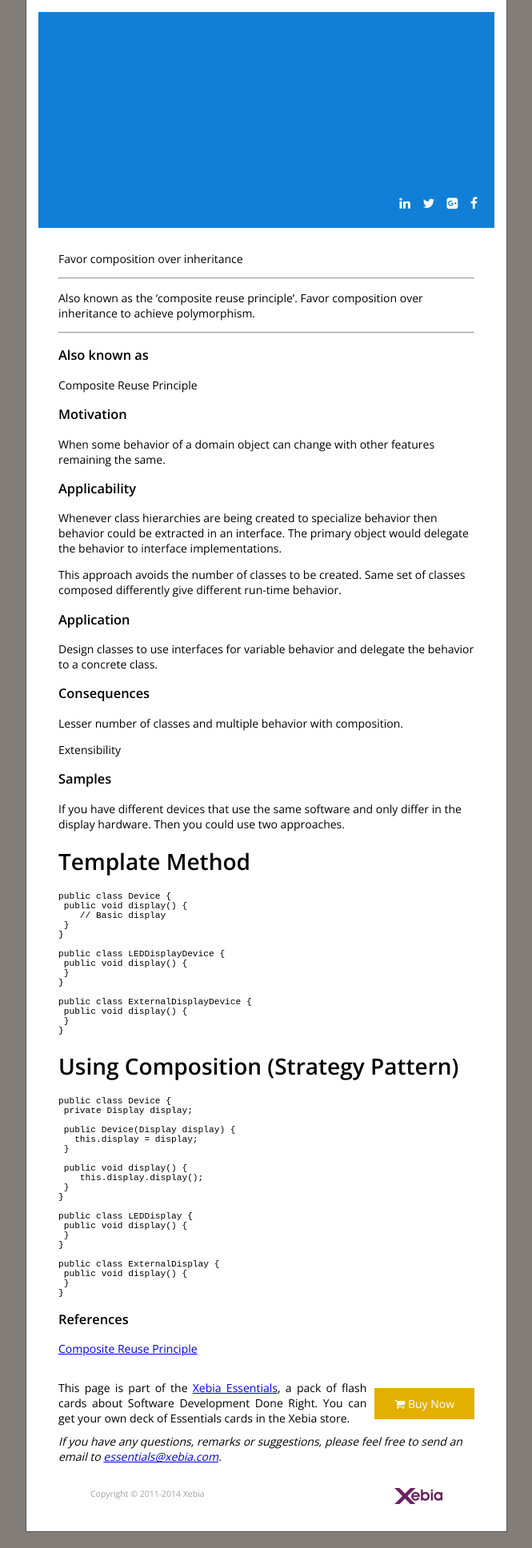
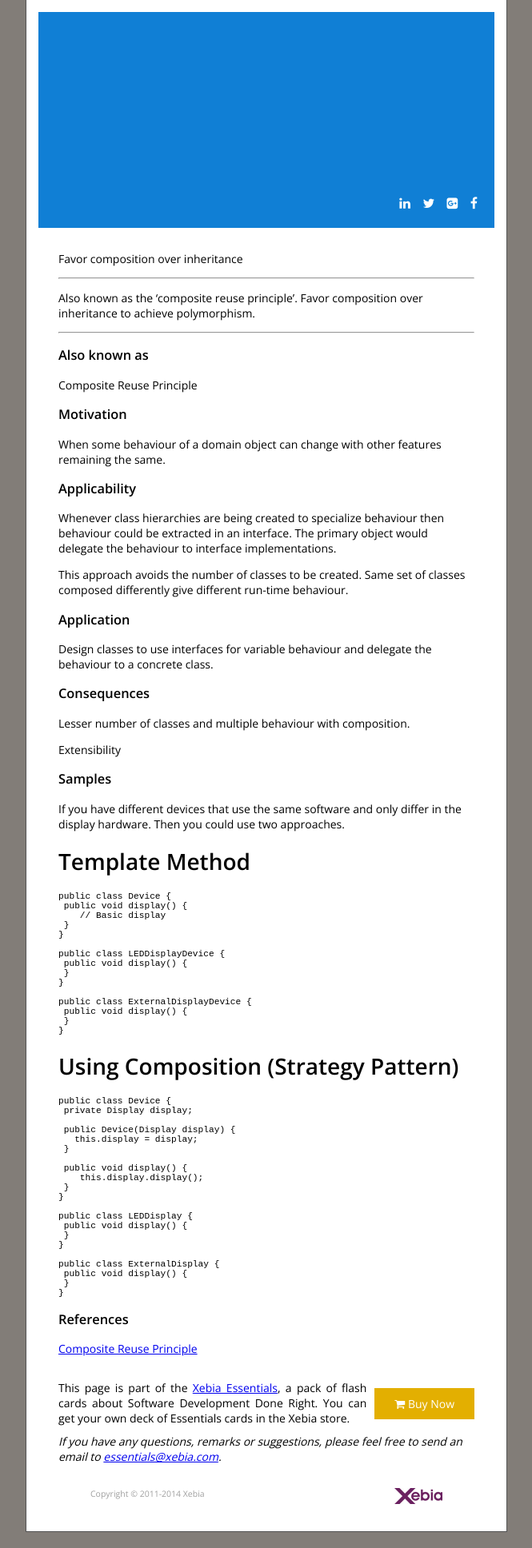
Before and after one commit to xebia/essentials, a Jekyll site: the page built from composition-over-inheritance.md, in a window 1280 px wide. Shown: the whole page at 80% size, without its empty margins (307-972 px from the left). Built offline with Jekyll 4.4.1, drawn with Linux system fonts in a browser that asks for light colours; nearby versions of some CDN libraries; Markdown is read by kramdown in place of the engine named in the settings.

Commit message:
Rename 'behavior' to 'behaviour' to stay consistent with the other cards

```diff
--- a/composition-over-inheritance.md
+++ b/composition-over-inheritance.md
@@ -20,21 +20,21 @@ Composite Reuse Principle
 
 ### Motivation
 
-When some behavior of a domain object can change with other features remaining the same.
+When some behaviour of a domain object can change with other features remaining the same.
 
 ### Applicability
 
-Whenever class hierarchies are being created to specialize behavior then behavior could be extracted in an interface. The primary object would delegate the behavior to interface implementations.
+Whenever class hierarchies are being created to specialize behaviour then behaviour could be extracted in an interface. The primary object would delegate the behaviour to interface implementations.
 
-This approach avoids the number of classes to be created. Same set of classes composed differently give different run-time behavior.
+This approach avoids the number of classes to be created. Same set of classes composed differently give different run-time behaviour.
 
 ### Application
 
-Design classes to use interfaces for variable behavior and delegate the behavior to a concrete class.
+Design classes to use interfaces for variable behaviour and delegate the behaviour to a concrete class.
 
 ### Consequences
 
-Lesser number of classes and multiple behavior with composition.
+Lesser number of classes and multiple behaviour with composition.
 
 Extensibility
 
```
Also changed, not shown: code-review.md (+1 -1 lines).
